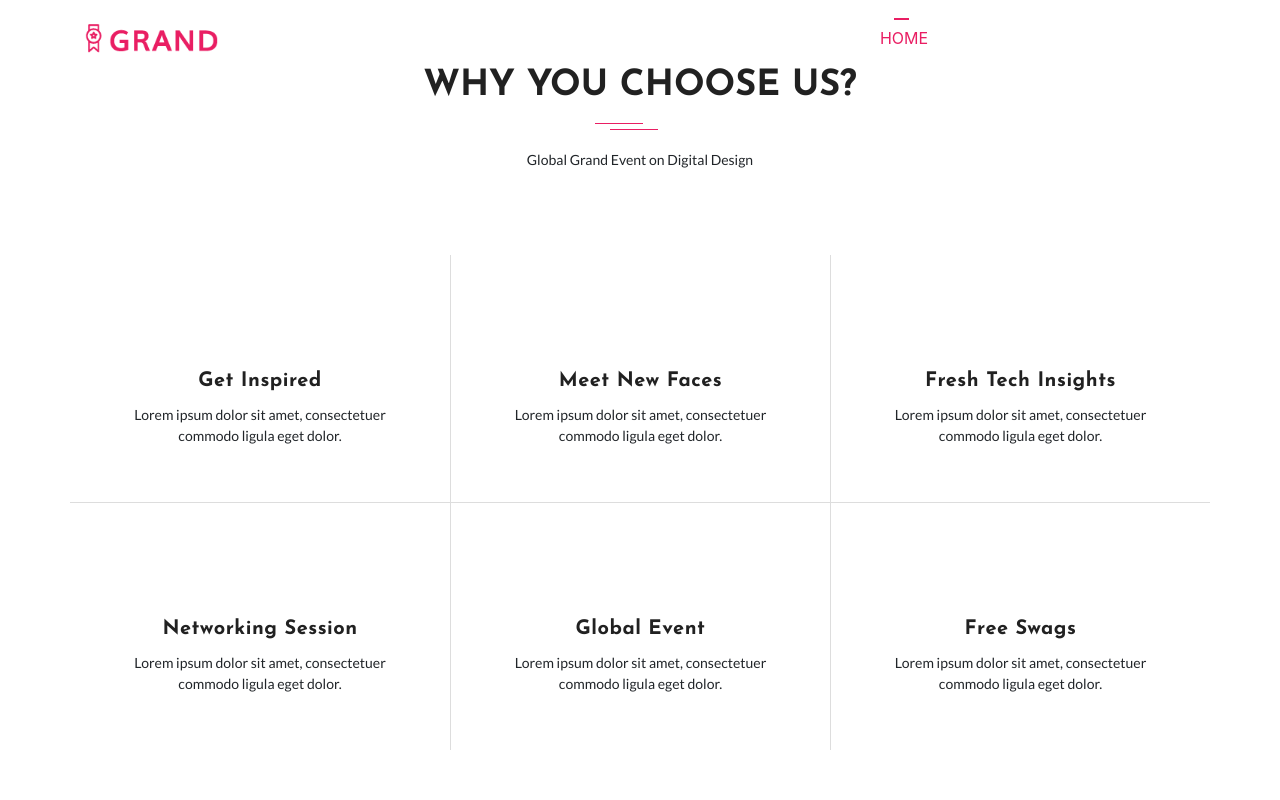
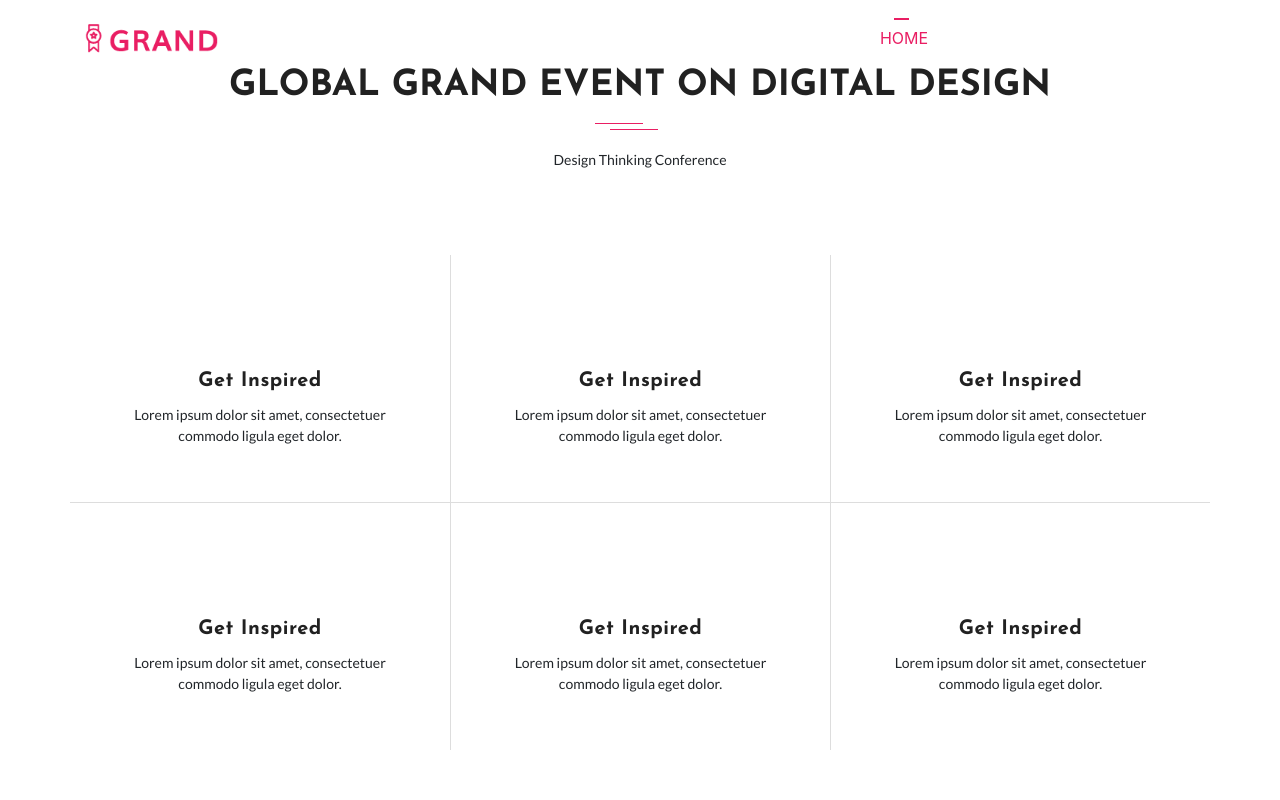
Before and after one commit to 9imeio/angular-admin, an Angular app: page /Services in a window 1280 px wide. Shown: the top 800 px of the page. Built offline with nearby package versions, Linux system fonts and the light colour scheme; a web font is replaced by a local one.

Commit message:
Criando serviço para o Componente Serviços

```diff
--- a/src/app/configuration.ts
+++ b/src/app/configuration.ts
@@ -4,5 +4,17 @@ export const configuration = {
         headingText: 'Design Thinking Conference',
         buttonText: 'View Demo',
         buttonTextLink: '\Home'
+    },
+    services: {
+        heading: 'Global Grand Event on Digital Design',
+        headingText: 'Design Thinking Conference',
+        buttonText: 'View Demo',
+        buttonTextLink: '\Home',
+        imgCard: ' ',
+        typeCars: 'DESIGN',
+        titleCard: 'Get Inspired',
+        textCard: 'Lorem ipsum dolor sit amet, consectetuer commodo ligula eget dolor.',
+        dateCard: '11/11/2018',
+        userCard: 'Cindy Jefferson'
     }
 }
--- a/src/app/services/services.component.html
+++ b/src/app/services/services.component.html
@@ -5,8 +5,8 @@
           <div class="row">
             <div class="col-12">
               <div class="section-title-header text-center">
-                <h1 class="section-title wow fadeInUp" data-wow-delay="0.2s">Why You Choose Us?</h1>
-                <p class="wow fadeInDown" data-wow-delay="0.2s">Global Grand Event on Digital Design</p>
+                <h1 class="section-title wow fadeInUp" data-wow-delay="0.2s">{{ services.heading }}</h1>
+                <p class="wow fadeInDown" data-wow-delay="0.2s">{{ services.headingText }}</p>
               </div>
             </div>
           </div>
@@ -18,8 +18,8 @@
                   <i class="lni-heart"></i>
                 </div>
                 <div class="services-content">
-                  <h3><a href="#">Get Inspired</a></h3>
-                  <p>Lorem ipsum dolor sit amet, consectetuer commodo ligula eget dolor.</p>
+                  <h3><a href="#">{{ services.titleCard }}</a></h3>
+                  <p>{{ services.textCard }}</p>
                 </div>
               </div>
             </div>
@@ -30,8 +30,8 @@
                   <i class="lni-gallery"></i>
                 </div>
                 <div class="services-content">
-                  <h3><a href="#">Meet New Faces</a></h3>
-                  <p>Lorem ipsum dolor sit amet, consectetuer commodo ligula eget dolor.</p>
+                  <h3><a href="#">{{ services.titleCard }}</a></h3>
+                  <p>{{ services.textCard }}</p>
                 </div>
               </div>
             </div>
@@ -42,8 +42,8 @@
                   <i class="lni-envelope"></i>
                 </div>
                 <div class="services-content">
-                  <h3><a href="#">Fresh Tech Insights</a></h3>
-                  <p>Lorem ipsum dolor sit amet, consectetuer commodo ligula eget dolor.</p>
+                  <h3><a href="#">{{ services.titleCard }}</a></h3>
+                  <p>{{ services.textCard }}</p>
                 </div>
               </div>
             </div>
@@ -54,8 +54,8 @@
                   <i class="lni-cup"></i>
                 </div>
                 <div class="services-content">
-                  <h3><a href="#">Networking Session</a></h3>
-                  <p>Lorem ipsum dolor sit amet, consectetuer commodo ligula eget dolor.</p>
+                  <h3><a href="#">{{ services.titleCard }}</a></h3>
+                  <p>{{ services.textCard }}</p>
                 </div>
               </div>
             </div>
@@ -66,8 +66,8 @@
                   <i class="lni-user"></i>
                 </div>
                 <div class="services-content">
-                  <h3><a href="#">Global Event</a></h3>
-                  <p>Lorem ipsum dolor sit amet, consectetuer commodo ligula eget dolor.</p>
+                  <h3><a href="#">{{ services.titleCard }}</a></h3>
+                  <p>{{ services.textCard }}</p>
                 </div>
               </div>
             </div>
@@ -78,8 +78,8 @@
                   <i class="lni-bubble"></i>
                 </div>
                 <div class="services-content">
-                  <h3><a href="#">Free Swags</a></h3>
-                  <p>Lorem ipsum dolor sit amet, consectetuer commodo ligula eget dolor.</p>
+                  <h3><a href="#">{{ services.titleCard }}</a></h3>
+                  <p>{{ services.textCard }}</p>
                 </div>
               </div>
             </div>
--- a/src/app/services/services.component.ts
+++ b/src/app/services/services.component.ts
@@ -1,4 +1,6 @@
 import { Component, OnInit } from '@angular/core';
+import { ConfigService } from '../config.service';
+
 
 @Component({
   selector: 'app-services',
@@ -7,9 +9,17 @@ import { Component, OnInit } from '@angular/core';
 })
 export class ServicesComponent implements OnInit {
 
-  constructor() { }
+  services: { }
+
+  constructor(private config: ConfigService) { }
 
   ngOnInit() {
+    this.services = this.getServices();
   }
 
+  getServices() {
+    return this.config.getConfig().services;
+  }
+
+
 }
```
